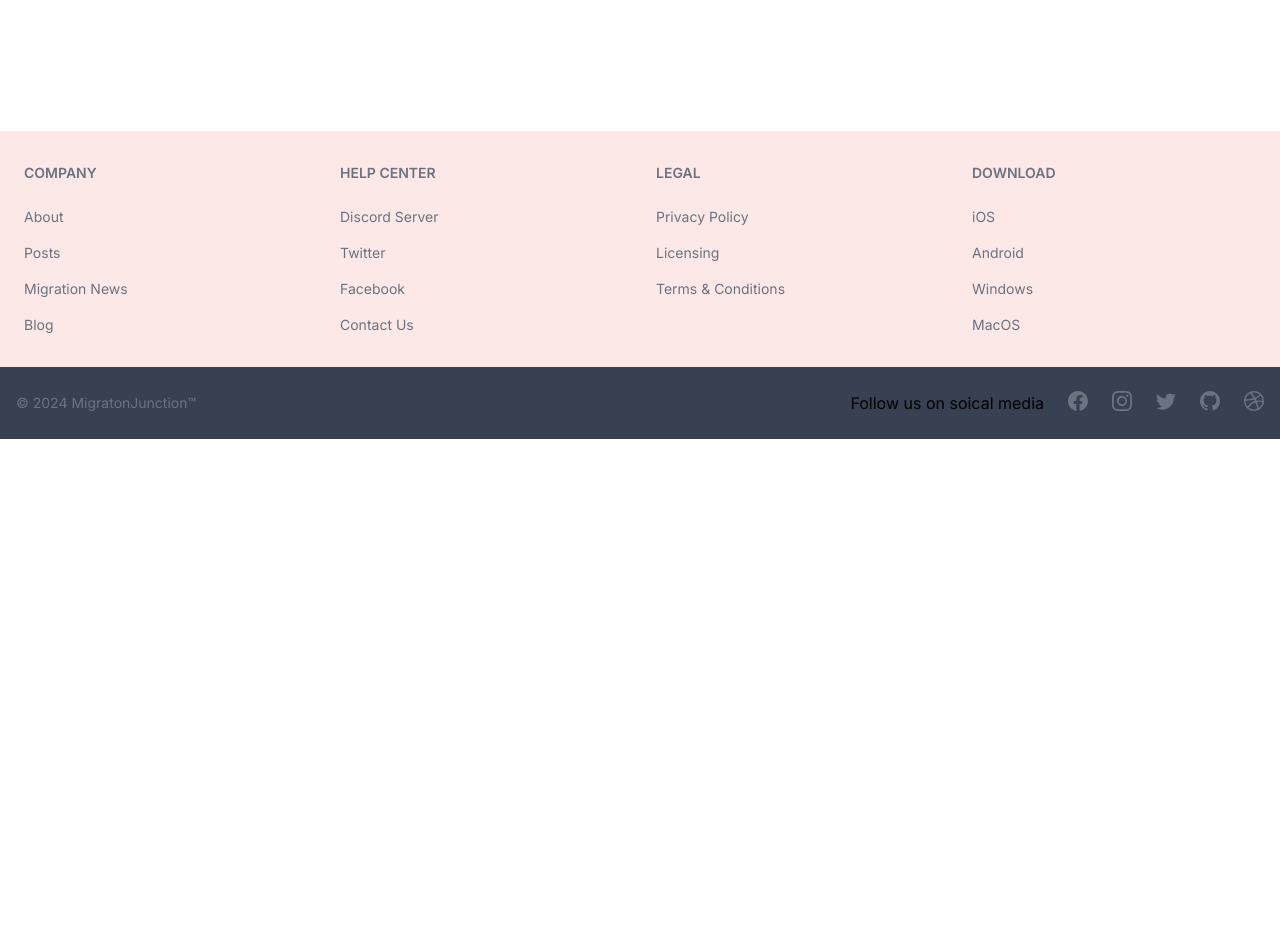
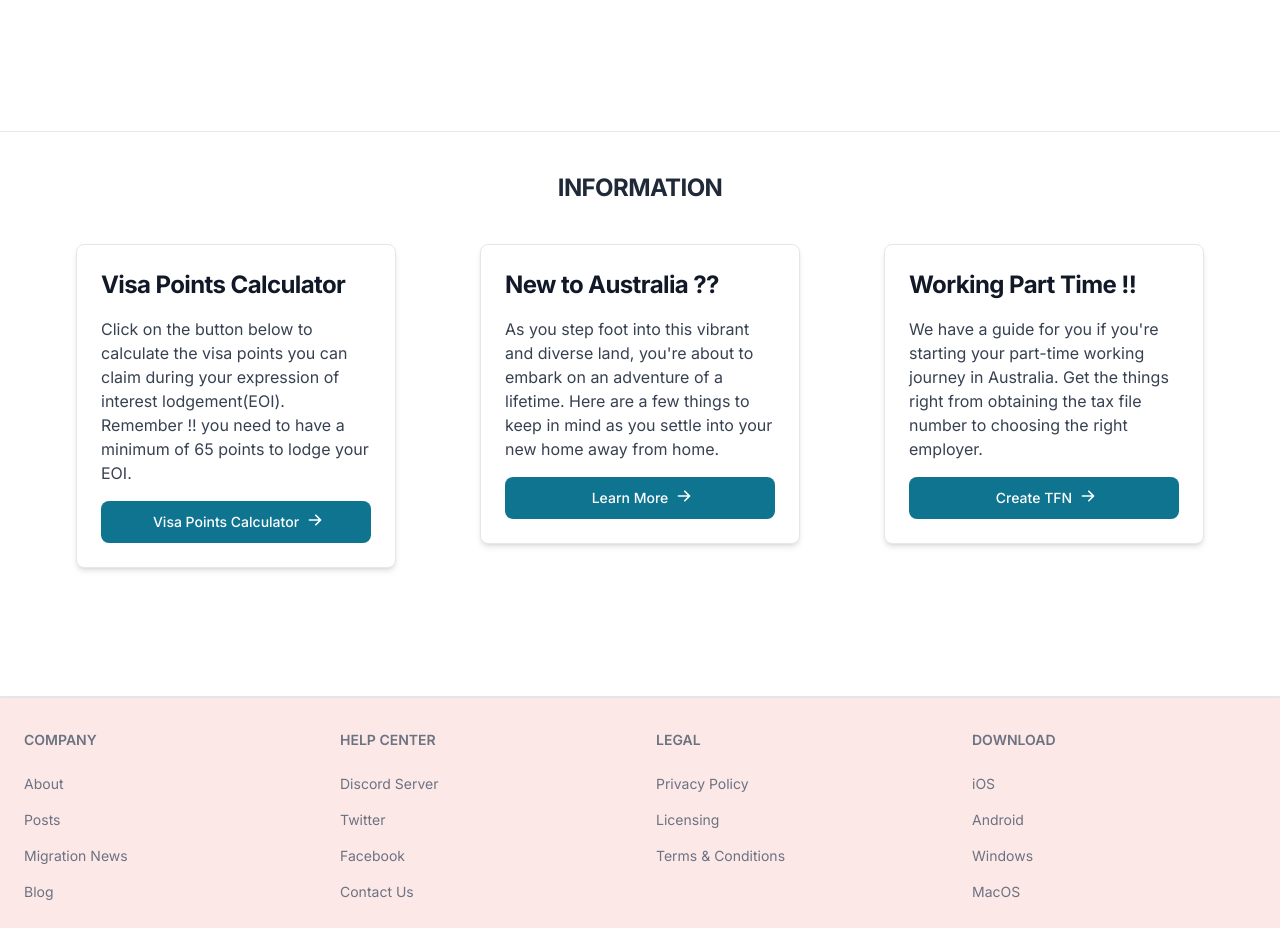
Before and after one commit to kiransamjhana/immi-tracker, a Next.js app: page / in a window 1280 px wide. Shown: the part 3040-3968 px from the top of the page. Before the commit the page ends 3479 px from the top, so only its background shows below. Built offline with nearby package versions, Linux system fonts and the light colour scheme.

Commit message:
points calculatior added

```diff
--- a/app/components/Footeer.tsx
+++ b/app/components/Footeer.tsx
@@ -18,6 +18,7 @@ import {
 const Footeer = () => {
   return (
     <div>
+      <hr />
       <Footer>
         <div className="w-full bg-red-100">
           <div className="grid w-full grid-cols-2 gap-8 px-6 py-8 md:grid-cols-4">
--- a/app/components/HeroSection.tsx
+++ b/app/components/HeroSection.tsx
@@ -1,6 +1,7 @@
 import React from "react";
 import ModalVideo from "./ModalVideo";
 import VideoThumb from "../../public/hero-image-01.jpg";
+import PopOver from "./PopOver";
 
 const HeroSection = () => {
   return (
--- /dev/null
+++ b/app/components/Points.tsx
@@ -0,0 +1,34 @@
+import React from "react";
+import { Button, Checkbox, Label, TextInput } from "flowbite-react";
+const Points = () => {
+  return (
+    <div>
+      <form className="flex max-w-md flex-col gap-4">
+        <div>
+          <div className="mb-2 block">
+            <Label htmlFor="email1" value="Your email" />
+          </div>
+          <TextInput
+            id="email1"
+            type="email"
+            placeholder="name@flowbite.com"
+            required
+          />
+        </div>
+        <div>
+          <div className="mb-2 block">
+            <Label htmlFor="password1" value="Your password" />
+          </div>
+          <TextInput id="password1" type="password" required />
+        </div>
+        <div className="flex items-center gap-2">
+          <Checkbox id="remember" />
+          <Label htmlFor="remember">Remember me</Label>
+        </div>
+        <Button type="submit">Submit</Button>
+      </form>
+    </div>
+  );
+};
+
+export default Points;
--- /dev/null
+++ b/app/components/PointsCalculator.tsx
@@ -0,0 +1,111 @@
+import React from "react";
+import { Button, Card } from "flowbite-react";
+
+const PointsCalculator = () => {
+  return (
+    <div>
+      <hr />
+      <div className="mt-10">
+        {" "}
+        <p className="text-2xl font-bold tracking-tight text-gray-800 dark:text-white text-center mb-10">
+          INFORMATION
+        </p>
+      </div>
+      <div className="flex flex-col md:flex-row justify-evenly gap-2 mt-4 mb-32 text-center md:text-left">
+        <div className="mb-4 md:mb-0 md:w-full lg:w-1/4">
+          <div className="card">
+            <Card className="w-full h-full">
+              <h5 className="text-2xl font-bold tracking-tight text-gray-900 dark:text-white">
+                Visa Points Calculator
+              </h5>
+              <p className="font-normal text-gray-700 dark:text-gray-400">
+                Click on the button below to calculate the visa points you can
+                claim during your expression of interest lodgement(EOI).
+                Remember !! you need to have a minimum of 65 points to lodge
+                your EOI.
+              </p>
+              <Button>
+                Visa Points Calculator
+                <svg
+                  className="-mr-1 ml-2 h-4 w-4"
+                  fill="currentColor"
+                  viewBox="0 0 20 20"
+                  xmlns="http://www.w3.org/2000/svg"
+                >
+                  <path
+                    fillRule="evenodd"
+                    d="M10.293 3.293a1 1 0 011.414 0l6 6a1 1 0 010 1.414l-6 6a1 1 0 01-1.414-1.414L14.586 11H3a1 1 0 110-2h11.586l-4.293-4.293a1 1 0 010-1.414z"
+                    clipRule="evenodd"
+                  />
+                </svg>
+              </Button>
+            </Card>
+          </div>
+        </div>
+        <div className="mb-4 md:mb-0 md:w-full lg:w-1/4">
+          <div className="New-Australia">
+            <Card className="w-full h-full">
+              <h5 className="text-2xl font-bold tracking-tight text-gray-900 dark:text-white">
+                New to Australia ??
+              </h5>
+              <p className="font-normal text-gray-700 dark:text-gray-400">
+                As you step foot into this vibrant and diverse land, you're
+                about to embark on an adventure of a lifetime. Here are a few
+                things to keep in mind as you settle into your new home away
+                from home.
+              </p>
+              <Button>
+                Learn More
+                <svg
+                  className="-mr-1 ml-2 h-4 w-4"
+                  fill="currentColor"
+                  viewBox="0 0 20 20"
+                  xmlns="http://www.w3.org/2000/svg"
+                >
+                  <path
+                    fillRule="evenodd"
+                    d="M10.293 3.293a1 1 0 011.414 0l6 6a1 1 0 010 1.414l-6 6a1 1 0 01-1.414-1.414L14.586 11H3a1 1 0 110-2h11.586l-4.293-4.293a1 1 0 010-1.414z"
+                    clipRule="evenodd"
+                  />
+                </svg>
+              </Button>
+            </Card>
+          </div>
+        </div>
+        <div className="mb-4 md:mb-0 md:w-full lg:w-1/4">
+          <div className="New-Australia">
+            <Card className="w-full h-full">
+              <h5 className="text-2xl font-bold tracking-tight text-gray-900 dark:text-white">
+                Working Part Time !!
+              </h5>
+              <p className="font-normal text-gray-700 dark:text-gray-400">
+                We have a guide for you if you're starting your part-time
+                working journey in Australia. Get the things right from
+                obtaining the tax file number to choosing the right employer.
+              </p>
+              <Button>
+                Create TFN
+                <svg
+                  className="-mr-1 ml-2 h-4 w-4"
+                  fill="currentColor"
+                  viewBox="0 0 20 20"
+                  xmlns="http://www.w3.org/2000/svg"
+                >
+                  <path
+                    fillRule="evenodd"
+                    d="M10.293 3.293a1 1 0 011.414 0l6 6a1 1 0 010 1.414l-6 6a1 1 0 01-1.414-1.414L14.586 11H3a1 1 0 110-2h11.586l-4.293-4.293a1 1 0 010-1.414z"
+                    clipRule="evenodd"
+                  />
+                </svg>
+              </Button>
+            </Card>
+          </div>
+        </div>
+      </div>
+
+      <hr className="mt-4" />
+    </div>
+  );
+};
+
+export default PointsCalculator;
--- /dev/null
+++ b/app/components/PopOver.tsx
@@ -0,0 +1,34 @@
+import React from "react";
+
+const PopOver = () => {
+  return (
+    <div>
+      <button
+        data-popover-target="popover-right"
+        data-popover-placement="right"
+        type="button"
+        className="text-white mb-3 me-4 bg-blue-700 hover:bg-blue-800 focus:ring-4 focus:outline-none focus:ring-blue-300 font-medium rounded-lg text-sm px-5 py-2.5 text-center dark:bg-blue-600 dark:hover:bg-blue-700 dark:focus:ring-blue-800"
+      >
+        Right popover
+      </button>
+      <div
+        data-popover
+        id="popover-right"
+        role="tooltip"
+        className="absolute z-10 invisible inline-block w-64 text-sm text-gray-500 transition-opacity duration-300 bg-white border border-gray-200 rounded-lg shadow-sm opacity-0 dark:text-gray-400 dark:border-gray-600 dark:bg-gray-800"
+      >
+        <div className="px-3 py-2 bg-gray-100 border-b border-gray-200 rounded-t-lg dark:border-gray-600 dark:bg-gray-700">
+          <h3 className="font-semibold text-gray-900 dark:text-white">
+            Popover right
+          </h3>
+        </div>
+        <div className="px-3 py-2">
+          <p>And here's some amazing content. It's very engaging. Right?</p>
+        </div>
+        <div data-popper-arrow></div>
+      </div>
+    </div>
+  );
+};
+
+export default PopOver;
--- a/app/page.tsx
+++ b/app/page.tsx
@@ -7,6 +7,7 @@ import TopSection from "./components/TopSection";
 import Footeer from "./components/Footeer";
 import LatestBlog from "./components/LatestBlog";
 import MigrationNews from "./components/MIgrationNews";
+import PointsCalculator from "./components/PointsCalculator";
 
 export default function Home() {
   return (
@@ -17,6 +18,7 @@ export default function Home() {
       <LatestBlog />
 
       <MigrationNews />
+      <PointsCalculator />
       <Footeer />
     </main>
   );
```
